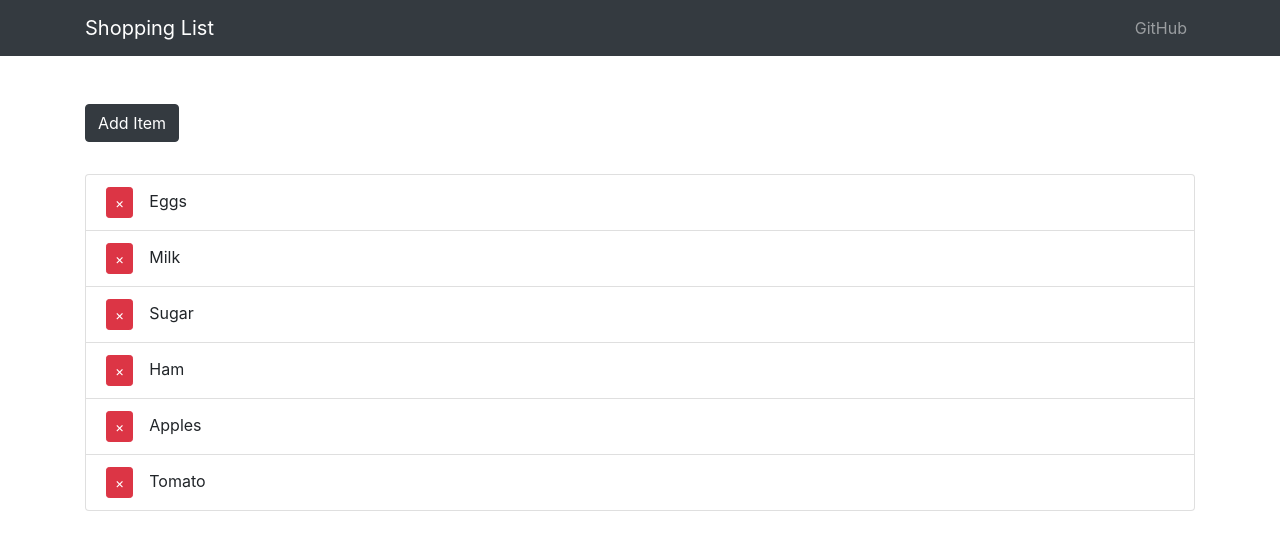
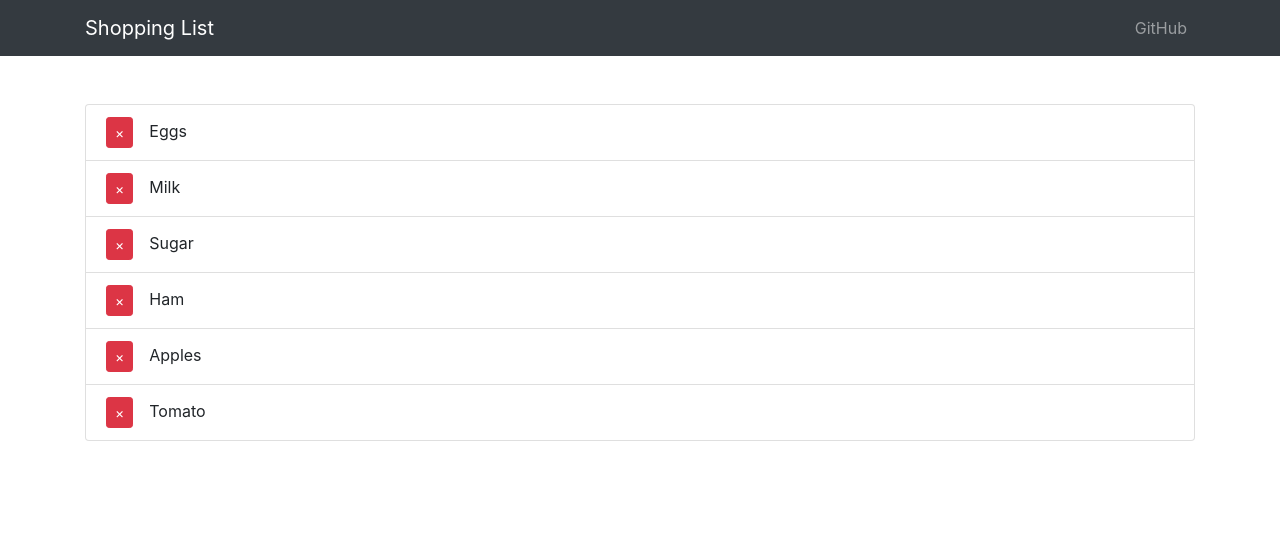
Before and after one commit to sjunka/mern-shoppingList, a React (Create React App) app in the folder client/: page / in a window 1280 px wide. Shown: the top 550 px of the page. Built offline with nearby package versions, Linux system fonts and the light colour scheme.

Commit message:
Added deleteItem action/reducer. Removed Add Button in order to crate new component. Moved logic to redux in order to deleteItem

```diff
--- a/client/src/actions/itemActions.js
+++ b/client/src/actions/itemActions.js
@@ -2,8 +2,16 @@
 import { GET_ITEMS, ADD_ITEM, DELETE_ITEM } from "./types";
 
 //  export action
-export const  getItems = () => {
+export const getItems = () => {
     return {
         type: GET_ITEMS
     };
-}
+};
+
+//  export action dispatching the id of the item
+export const deleteItem = id => {
+    return {
+        type: DELETE_ITEM,
+        payload: id
+    };
+};
--- a/client/src/components/ShopingList.js
+++ b/client/src/components/ShopingList.js
@@ -2,40 +2,28 @@
 import React, { Component } from "react";
 import { Container, ListGroup, ListGroupItem, Button } from "reactstrap";
 import { CSSTransition, TransitionGroup } from "react-transition-group";
-import uuid from "uuid";
 import PropTypes from "prop-types";
 
 // imports for redux
 import { connect } from "react-redux"; // connects react and react-redux {gets state from redux into component}
 
-// import custom reducers
-import  { getItems }   from "../actions/itemActions";
+// import custom actions
+import { getItems, deleteItem } from "../actions/itemActions";
 
 class ShopingList extends Component {
+    componentDidMount = () => {
+        this.props.getItems();
+    };
 
-    componentDidMount = () => {
-      this.props.getItems()
-    }
+    onDeleteClick = id => {
+        console.log(id);
+        this.props.deleteItem(id);
+    };
 
     render() {
-
         const { items } = this.props.item;
         return (
             <Container>
-                <Button
-                    color="dark"
-                    style={{ marginBottom: "2rem" }}
-                    onClick={() => {
-                        const name = prompt("Enter Item");
-                        if (name) {
-                            this.setState(state => ({
-                                items: [...state.items, { id: uuid(), name }]
-                            }));
-                        }
-                    }}
-                >
-                    Add Item
-                </Button>
                 <ListGroup>
                     <TransitionGroup className="shopping-list">
                         {items.map(({ id, name }) => (
@@ -49,13 +37,7 @@ class ShopingList extends Component {
                                         className="remove-btn"
                                         color="danger"
                                         size="sm"
-                                        onClick={() => {
-                                            this.setState(state => ({
-                                                items: state.items.filter(
-                                                    item => item.id !== id
-                                                )
-                                            }));
-                                        }}
+                                        onClick={() => this.onDeleteClick(id)}
                                     >
                                         &times;
                                     </Button>
@@ -81,5 +63,8 @@ const mapStateToProps = state => ({
 
 export default connect(
     mapStateToProps,
-    { getItems }
+    {
+        getItems,
+        deleteItem
+    }
 )(ShopingList);
--- a/client/src/reducers/itemReducer.js
+++ b/client/src/reducers/itemReducer.js
@@ -21,6 +21,12 @@ export default function(state = initialState, action) {
             return {
                 ...state
             };
+        case DELETE_ITEM:
+        return {
+            ...state,
+            items: state.items.filter(
+                item => item.id !== action.payload)
+        }
         default:
             return state;
     }
```
